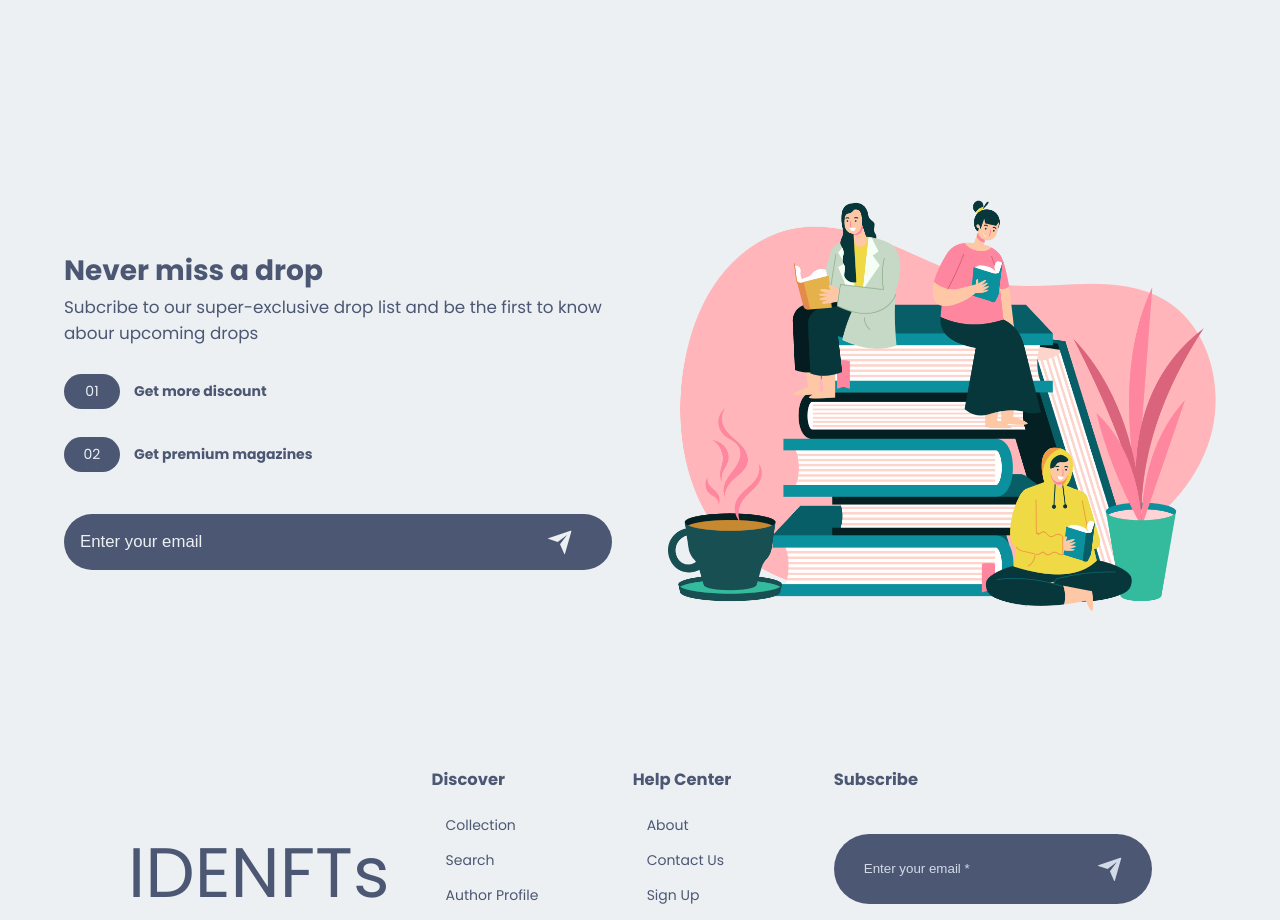
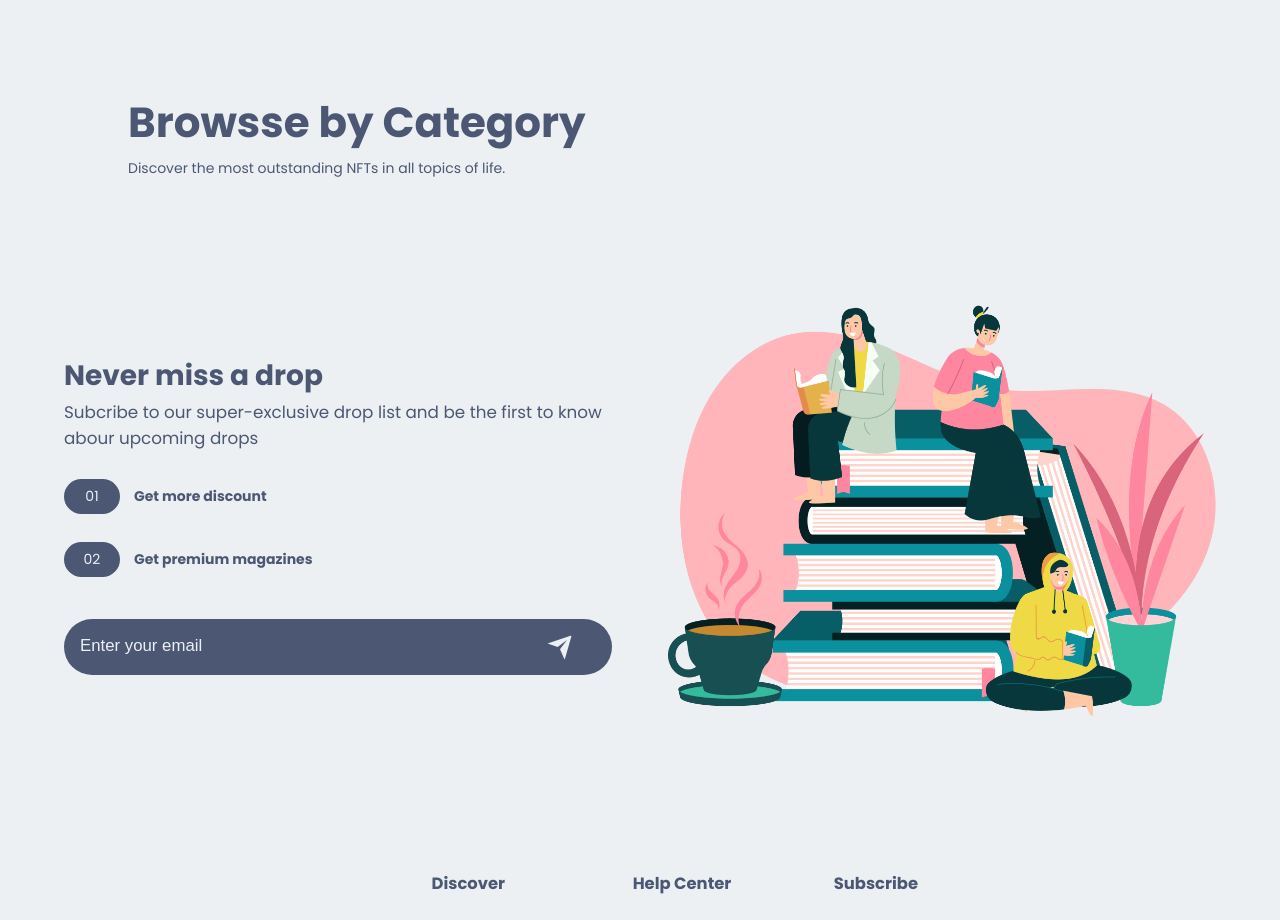
Before and after one commit to luke-song/idenfts, a Next.js app: page / in a window 1280 px wide. Shown: the part 2180-3100 px from the top of the page. Built offline with nearby package versions, Linux system fonts and the light colour scheme.

Commit message:
:zap: Added Title Component

```diff
--- /dev/null
+++ b/components/Title/Title.jsx
@@ -0,0 +1,17 @@
+import React from "react";
+
+//INTERNAL IMPORT
+import Style from "./Title.module.css";
+
+const Title = ({ heading, paragraph }) => {
+  return (
+    <div className={Style.title}>
+      <div className={Style.title_box}>
+        <h2>{heading}</h2>
+        <p>{paragraph}</p>
+      </div>
+    </div>
+  );
+};
+
+export default Title;
--- /dev/null
+++ b/components/Title/Title.module.css
@@ -0,0 +1,26 @@
+
+
+.title{
+    width: 100%;
+}
+
+.title_box{
+    width: 80%;
+    margin: 0 auto;
+}
+
+.title_box h2{
+    font-size: 3rem;
+    line-height: 0;
+}
+
+@media screen and (min-device-width: 320px) and (max-device-width: 425px) {
+    .title_box{
+        width: 90%;
+    }
+
+    .title_box h2{
+        font-size: 1.8rem;
+        line-height: 0;
+    }
+}
--- a/components/componentsindex.js
+++ b/components/componentsindex.js
@@ -5,6 +5,7 @@
 import Service from "./Service/Service";
 import BigNFTSilder from "./BigNFTSilder/BigNFTSilder";
 import Subscribe from "./Subscribe/Subscribe";
+import Title from "./Title/Title";
 
 export {
   Button,
@@ -14,4 +15,5 @@
   Service,
   BigNFTSilder,
   Subscribe,
+  Title,
 };
--- a/pages/index.js
+++ b/pages/index.js
@@ -3,6 +3,7 @@
   Service,
   BigNFTSilder,
   Subscribe,
+  Title,
 } from "../components/componentsindex";
 
 import Style from "../styles/index.module.css";
@@ -13,6 +14,10 @@
       <HeroSection />
       <Service />
       <BigNFTSilder />
+      <Title
+        heading="Browsse by Category"
+        paragraph="Discover the most outstanding NFTs in all topics of life."
+      />
       <Subscribe />
     </div>
   );
```
